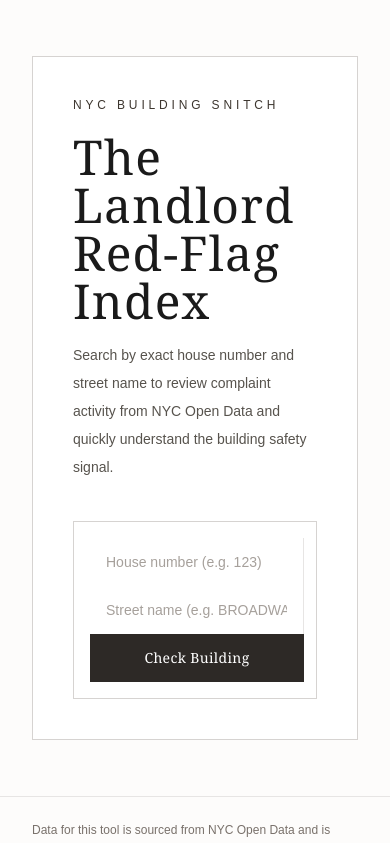
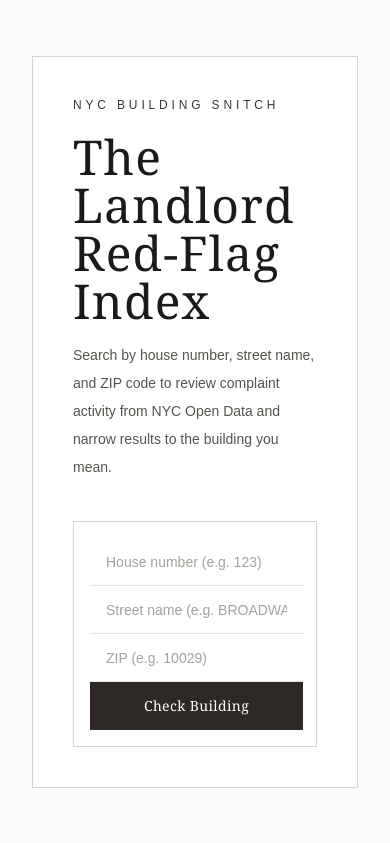
Before and after one commit to samgandolfi/nyc-snitch, a Next.js app: page / in a window 390 px wide. Shown: the top 843 px of the page. Built offline with nearby package versions, Linux system fonts and the light colour scheme.

Commit message:
fixed address matching and added zip code search

```diff
--- a/app/page.tsx
+++ b/app/page.tsx
@@ -82,6 +82,7 @@ function isNewComplaint(value?: string): boolean {
 export default function Home() {
   const [houseNumber, setHouseNumber] = useState("");
   const [streetName, setStreetName] = useState("");
+  const [zipCode, setZipCode] = useState("");
   const [isLoading, setIsLoading] = useState(false);
   const [showArchive, setShowArchive] = useState(false);
   const [complaintCount, setComplaintCount] = useState<number | null>(null);
@@ -121,22 +122,29 @@ export default function Home() {
 
     const trimmedHouseNumber = houseNumber.trim().replace(/\s+/g, " ");
     const trimmedStreetName = streetName.trim().toUpperCase();
+    const zipDigits = zipCode.replace(/\D/g, "").slice(0, 5);
 
     if (!trimmedHouseNumber || !trimmedStreetName) {
       setError("Enter both a house number and street name.");
       return;
     }
+    if (zipDigits.length !== 5) {
+      setError("Enter a valid 5-digit ZIP code.");
+      return;
+    }
+    const trimmedZip = zipDigits;
 
     const escapedHouseNumber = trimmedHouseNumber.replace(/'/g, "''");
     const escapedStreetName = trimmedStreetName.replace(/'/g, "''");
-    const whereClause = `house_number='${escapedHouseNumber}' AND house_street='${escapedStreetName}'`;
+    const escapedZip = trimmedZip.replace(/'/g, "''");
+    const whereClause = `house_number='${escapedHouseNumber}' AND house_street='${escapedStreetName}' AND zip_code='${escapedZip}'`;
 
     const countParams = new URLSearchParams({
       $select: "count(*) as complaint_count",
       $where: whereClause,
     });
 
-    const hpdWhere = `housenumber='${escapedHouseNumber}' AND upper(streetname)='${escapedStreetName}'`;
+    const hpdWhere = `housenumber='${escapedHouseNumber}' AND upper(streetname)='${escapedStreetName}' AND zip='${escapedZip}'`;
     const hpdParams = new URLSearchParams({
       $select: "housenumber,streetname,class,novdescription,currentstatus,inspectiondate",
       $where: hpdWhere,
@@ -144,7 +152,7 @@ export default function Home() {
       $limit: "15",
     });
 
-    const rodentWhereAddress = `house_number='${escapedHouseNumber}' AND upper(street_name)='${escapedStreetName}'`;
+    const rodentWhereAddress = `house_number='${escapedHouseNumber}' AND upper(street_name)='${escapedStreetName}' AND zip_code='${escapedZip}'`;
     const rodentCutoff = new Date();
     rodentCutoff.setFullYear(rodentCutoff.getFullYear() - 5);
     const rodentCutoffDate = rodentCutoff.toISOString().slice(0, 10);
@@ -159,8 +167,12 @@ export default function Home() {
     const heatCutoff = new Date();
     heatCutoff.setFullYear(heatCutoff.getFullYear() - 1);
     const heatCutoffIso = `${heatCutoff.toISOString().slice(0, 10)}T00:00:00.000`;
-    const heatAddressMatch = `upper(street_name)='${escapedStreetName}' AND upper(incident_address) LIKE upper('${escapedHouseNumber} %')`;
-    const heatWhere = `${heatAddressMatch} AND complaint_type='HEAT/HOT WATER' AND created_date >= '${heatCutoffIso}'`;
+    const streetFirstWord =
+      trimmedStreetName.split(/\s+/).find((token) => token.length > 0) ?? trimmedStreetName;
+    const escapedStreetFirstWord = streetFirstWord.replace(/'/g, "''");
+    const heatHousePrefixPattern = `${escapedHouseNumber}%`;
+    const heatAddressMatch = `incident_address LIKE '${heatHousePrefixPattern}' AND incident_address LIKE '%${escapedStreetFirstWord}%'`;
+    const heatWhere = `${heatAddressMatch} AND incident_zip='${escapedZip}' AND complaint_type='HEAT/HOT WATER' AND created_date >= '${heatCutoffIso}'`;
     const heatCountParams = new URLSearchParams({
       $select: "count(*) as heat_count",
       $where: heatWhere,
@@ -270,13 +282,12 @@ export default function Home() {
           The Landlord Red-Flag Index
           </h1>
           <p className="mt-4 max-w-3xl text-sm leading-7 text-stone-600">
-            Search by exact house number and street name to review complaint
-            activity from NYC Open Data and quickly understand the building
-            safety signal.
+            Search by house number, street name, and ZIP code to review complaint activity from
+            NYC Open Data and narrow results to the building you mean.
           </p>
 
           <form
-            className="mt-10 grid border border-stone-300 bg-white p-4 md:grid-cols-[1fr_2fr_auto]"
+            className="mt-10 grid border border-stone-300 bg-white p-4 md:grid-cols-[minmax(0,1fr)_minmax(0,2fr)_minmax(0,1fr)_auto]"
             onSubmit={checkBuilding}
           >
             <input
@@ -284,14 +295,23 @@ export default function Home() {
               value={houseNumber}
               onChange={(event) => setHouseNumber(event.target.value)}
               placeholder="House number (e.g. 123)"
-              className="h-12 border-r border-stone-200 bg-white px-4 text-sm text-[#1A1A1A] placeholder:text-stone-400 outline-none"
+              className="h-12 border-b border-stone-200 bg-white px-4 text-sm text-[#1A1A1A] placeholder:text-stone-400 outline-none md:border-b-0 md:border-r"
             />
             <input
               type="text"
               value={streetName}
               onChange={(event) => setStreetName(event.target.value)}
               placeholder="Street name (e.g. BROADWAY)"
-              className="h-12 border-r border-stone-200 bg-white px-4 text-sm text-[#1A1A1A] placeholder:text-stone-400 outline-none"
+              className="h-12 border-b border-stone-200 bg-white px-4 text-sm text-[#1A1A1A] placeholder:text-stone-400 outline-none md:border-b-0 md:border-r"
+            />
+            <input
+              type="text"
+              inputMode="numeric"
+              maxLength={10}
+              value={zipCode}
+              onChange={(event) => setZipCode(event.target.value)}
+              placeholder="ZIP (e.g. 10029)"
+              className="h-12 border-b border-stone-200 bg-white px-4 text-sm text-[#1A1A1A] placeholder:text-stone-400 outline-none md:border-b-0 md:border-r"
             />
             <button
               type="submit"
@@ -308,7 +328,10 @@ export default function Home() {
         {complaintCount !== null && safetyLevel ? (
           <section className={`border p-10 ${safetyStyles}`}>
             <h2 className="font-serif text-3xl font-light tracking-wide">
-              {houseNumber.trim()} {streetName.trim().toUpperCase()}
+              {houseNumber.trim()} {streetName.trim().toUpperCase()}{" "}
+              <span className="text-stone-600">
+                {zipCode.replace(/\D/g, "").slice(0, 5)}
+              </span>
             </h2>
             <p className="mt-6 text-lg">
               Complaints found: <span className="font-bold">{complaintCount}</span>
```
